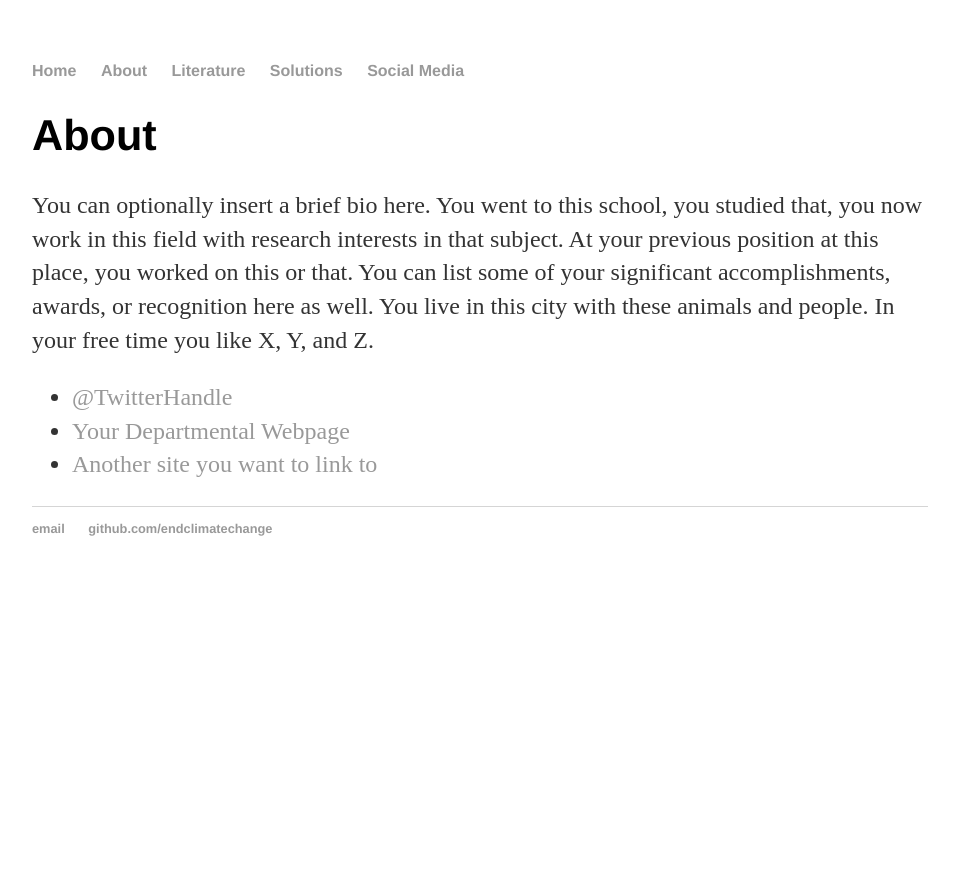
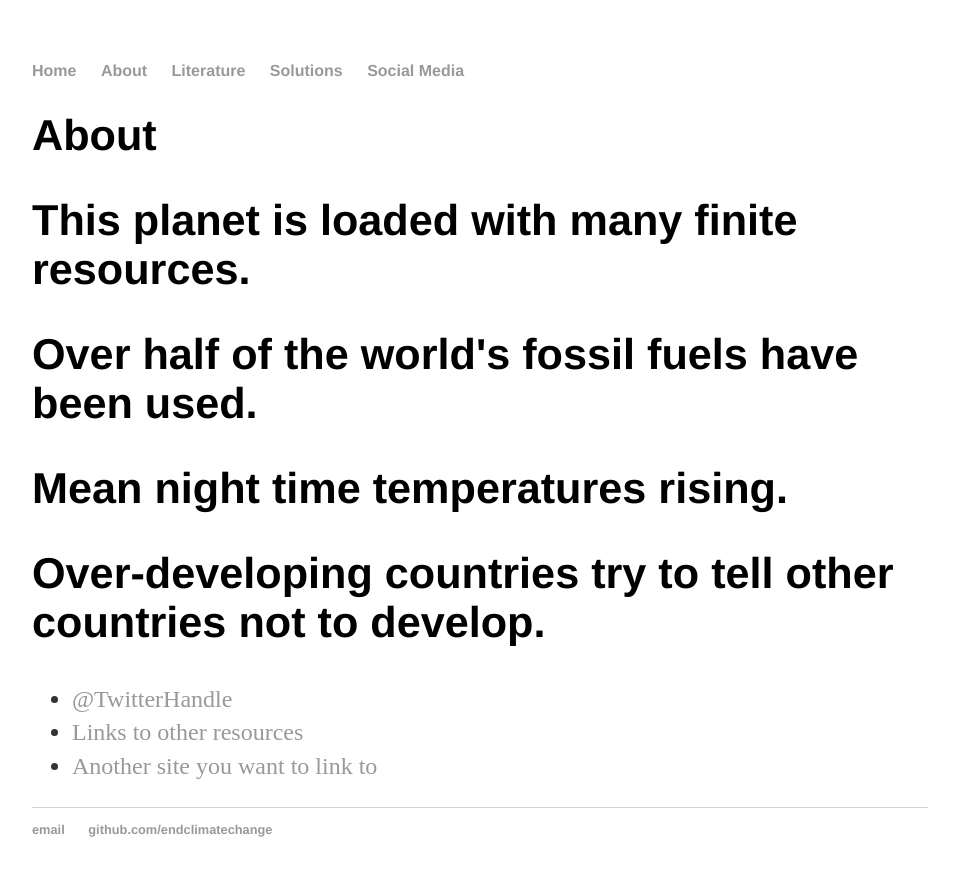
Before and after one commit to endclimatechange/endclimatechange.github.io, a Jekyll site: the page built from about/index.html, in a window 1280 px wide. Shown: the top 876 px of the page, without its empty margins (160-1119 px from the left). Built offline with Jekyll 4.4.1, drawn with Linux system fonts in a browser that asks for light colours.

Commit message:
Update index.html

```diff
--- a/about/index.html
+++ b/about/index.html
@@ -5,11 +5,13 @@ title: About Hank Quinlan
 
 		<div class="about">
 			<h1>About</h1>
-			<p>You can optionally insert a brief bio here. You went to this school, you studied that, you now work in this field with research interests in that subject. At your previous position at this place, you worked on this or that. You can list some of your significant accomplishments, awards, or recognition here as well. You live in this city with these animals and people. In your free time you like X, Y, and Z.</p>
-
+			<h2>This planet is loaded with many finite resources.</h2>
+				<h2>Over half of the world's fossil fuels have been used.</h2>
+					<h2>Mean night time temperatures rising.</h2>
+			<h2>Over-developing countries try to tell other countries not to develop.</h2>
 			<ul class="contacts">
 				<li><a href="#">@TwitterHandle</a></li>
-				<li><a href="#">Your Departmental Webpage</a></li>
+				<li><a href="#">Links to other resources</a></li>
 				<li><a href="#">Another site you want to link to</a></li>
 				</ul>
 		</div>
```
